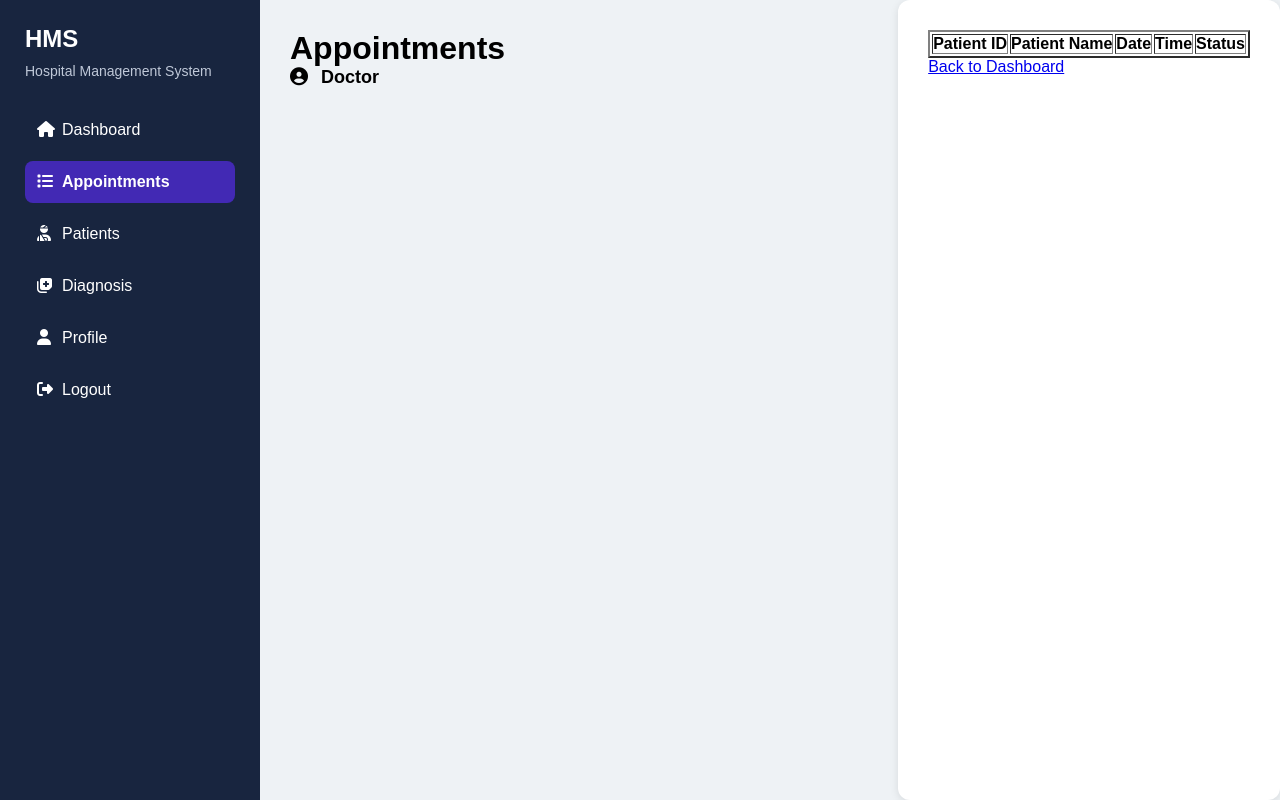
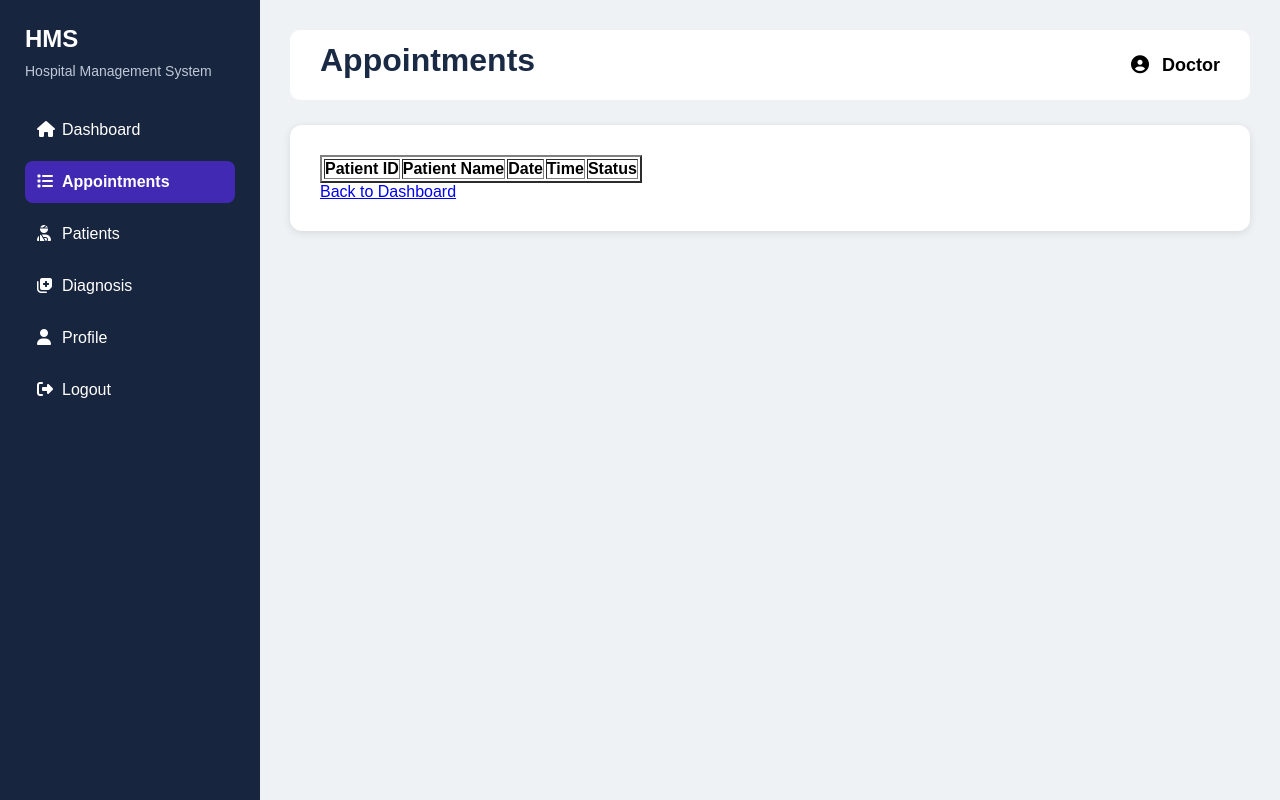
Before and after one commit to AngelinaAnnaAntony/Hospital_Management_System, a Flask app: template templates/view_appointments.html in a window 1280 px wide. Run offline with Flask 3, Linux system fonts and the light colour scheme; the template is opened without the code that fills it, so the values that code supplies are empty.

Commit message:
Update view_appointments.html

```diff
--- a/templates/view_appointments.html
+++ b/templates/view_appointments.html
@@ -25,13 +25,14 @@
             </div>
         </div>
         <div class="content">
-            <h1>Appointments</h1>
-            <div class="profile">
-                <i class="fa-solid fa-user-circle"></i>
-                Doctor
+            <div class="topbar">
+                <h1 class="page-title">Appointments</h1>
+                    <div class="profile">
+                        <i class="fa-solid fa-user-circle"></i>
+                        Doctor
+                    </div>
             </div>
-        </div>
-        <div class="card">
+            <div class="card">
             <table border="2">
                 <tr>
                     <th>Patient ID</th>
```
